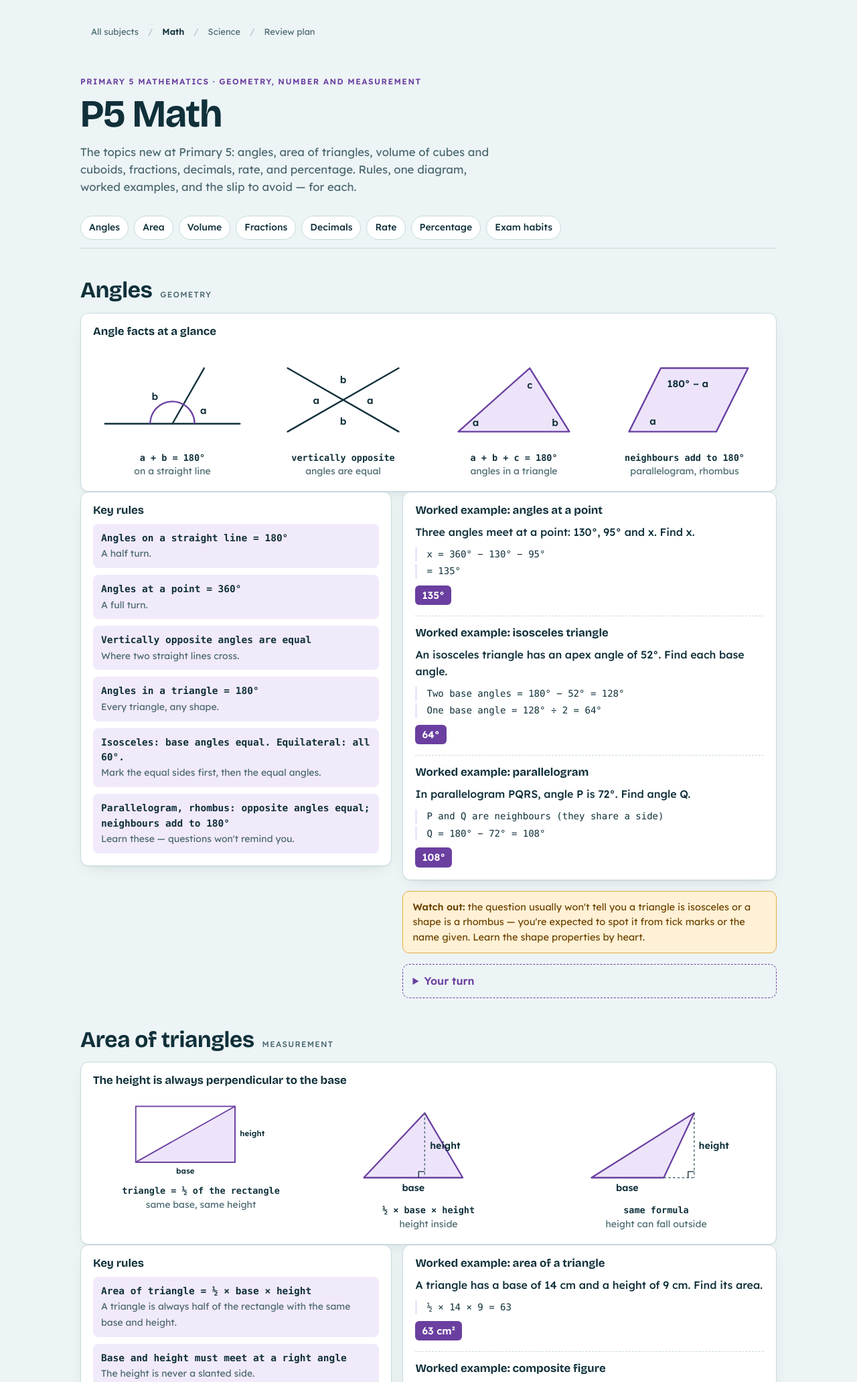
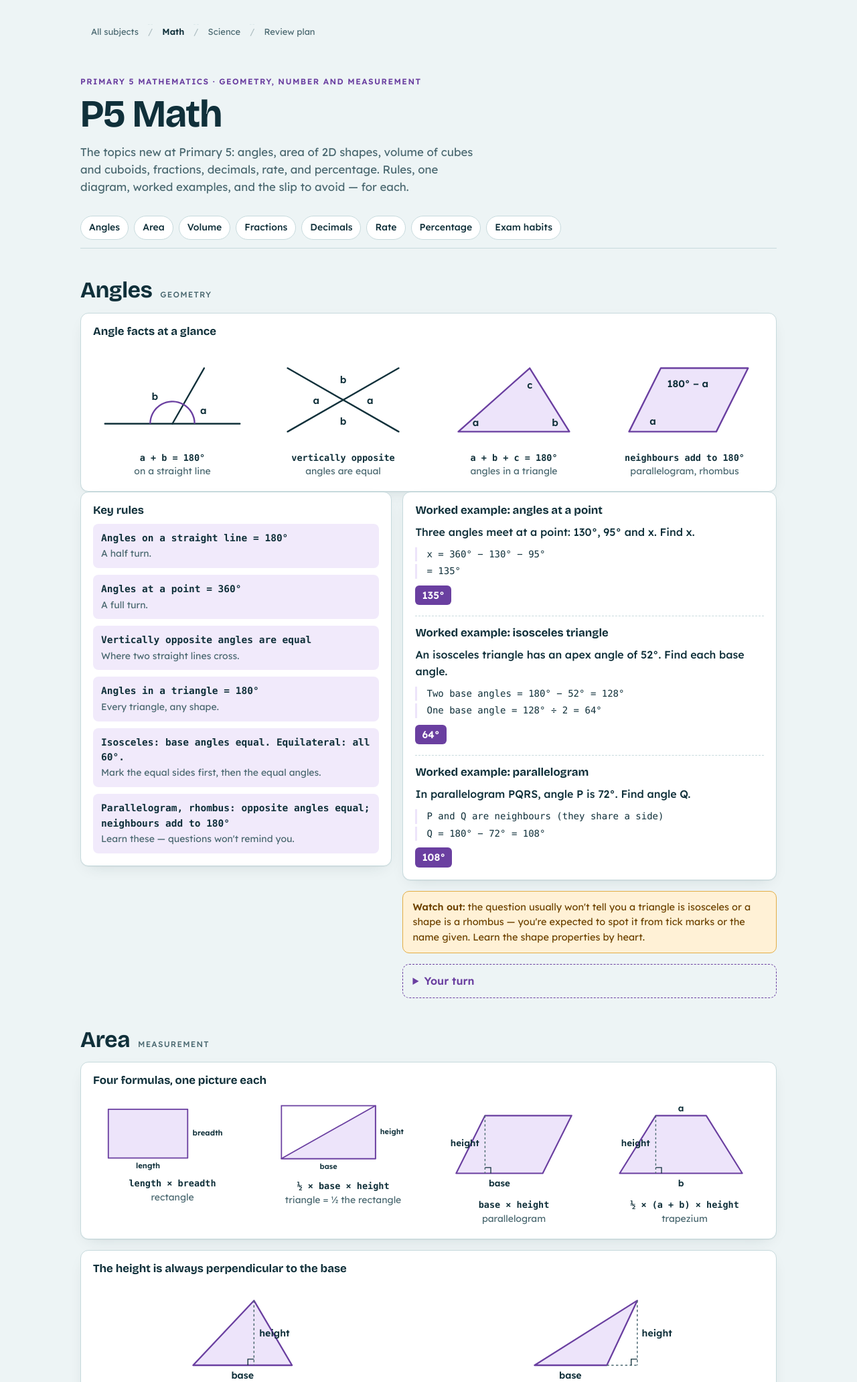
Before and after one commit to jicheng17/PSLE, a Flask app: page /math in a window 1280 px wide. Shown: the top 2063 px of the page at 67% size. Run offline with Flask 3, Linux system fonts and the light colour scheme.

Commit message:
Add Rectangle, Parallelogram, and Trapezium to the Area topic
The Area topic on the Math page now covers all four shapes: Rectangle
(prerequisite refresher), Triangle (existing), Parallelogram, and
Trapezium — each with its own diagram, key rule, and worked example.
Parallelogram/trapezium area formulas aren't officially named in the
MOE P5 syllabus (the official method is to split them into rectangles
and triangles), but were added per the user's explicit choice to match
worksheet/assessment-book material. Documented this nuance in
CLAUDE.md's Scope & purpose section. Also broadened the section's
"Watch out" box and updated the lede/index-card copy from "area of
triangles" to "area of 2D shapes".

```diff
--- a/templates/index.html
+++ b/templates/index.html
@@ -86,7 +86,7 @@
     <a class="card math" href="/math">
       <div class="icon">M</div>
       <h2><span class="subject">Math</span> · P5 Math</h2>
-      <p class="desc">Angles, area of triangles, volume of cubes and cuboids, fractions, decimals, rate, and percentage.</p>
+      <p class="desc">Angles, area of 2D shapes, volume of cubes and cuboids, fractions, decimals, rate, and percentage.</p>
       <div class="go">Open the cheat sheet →</div>
     </a>
     <a class="card science" href="/science">
--- a/templates/math.html
+++ b/templates/math.html
@@ -160,7 +160,7 @@
   <header>
     <p class="eyebrow">Primary 5 Mathematics · Geometry, number and measurement</p>
     <h1>P5 Math</h1>
-    <p class="lede">The topics new at Primary 5: angles, area of triangles, volume of cubes and cuboids, fractions, decimals, rate, and percentage. Rules, one diagram, worked examples, and the slip to avoid — for each.</p>
+    <p class="lede">The topics new at Primary 5: angles, area of 2D shapes, volume of cubes and cuboids, fractions, decimals, rate, and percentage. Rules, one diagram, worked examples, and the slip to avoid — for each.</p>
   </header>
 
   <nav class="nav" aria-label="Topics">
@@ -272,10 +272,18 @@
 
     <!-- P5 AREA -->
     <section class="sec" id="p5-area" aria-labelledby="p5-area-h">
-      <div class="sec-head"><h2 id="p5-area-h">Area of triangles</h2><span class="strand">Measurement</span></div>
+      <div class="sec-head"><h2 id="p5-area-h">Area</h2><span class="strand">Measurement</span></div>
       <div class="panel">
-        <h3>The height is always perpendicular to the base</h3>
+        <h3>Four formulas, one picture each</h3>
         <div class="figs">
+          <figure>
+            <svg viewBox="0 0 260 130" role="img" aria-label="A rectangle with the bottom side labelled length and the right side labelled breadth.">
+              <rect class="shape" x="25" y="25" width="130" height="80"/>
+              <text class="lbl" x="90" y="122" text-anchor="middle">length</text>
+              <text class="lbl" x="163" y="68">breadth</text>
+            </svg>
+            <figcaption><b>length × breadth</b>rectangle</figcaption>
+          </figure>
           <figure>
             <svg viewBox="0 0 270 140" role="img" aria-label="A rectangle divided by a diagonal into two triangles. One triangle is shaded to show it is exactly half of the rectangle.">
               <rect class="plain" x="30" y="20" width="160" height="90"/>
@@ -283,8 +291,35 @@
               <text class="lbl" x="110" y="128" text-anchor="middle">base</text>
               <text class="lbl" x="198" y="68">height</text>
             </svg>
-            <figcaption><b>triangle = ½ of the rectangle</b>same base, same height</figcaption>
+            <figcaption><b>½ × base × height</b>triangle = ½ the rectangle</figcaption>
           </figure>
+          <figure>
+            <svg viewBox="0 0 220 140" role="img" aria-label="A parallelogram with its base along the bottom and a dashed perpendicular height from the top-left corner down to the base.">
+              <polygon class="shape" points="30,110 150,110 190,30 70,30"/>
+              <line class="dash" x1="70" y1="30" x2="70" y2="110"/>
+              <polyline class="sq" points="70,102 78,102 78,110"/>
+              <text class="lbl" x="90" y="128" text-anchor="middle">base</text>
+              <text class="lbl" x="62" y="72" text-anchor="end">height</text>
+            </svg>
+            <figcaption><b>base × height</b>parallelogram</figcaption>
+          </figure>
+          <figure>
+            <svg viewBox="0 0 220 140" role="img" aria-label="A trapezium with two parallel sides, the shorter one on top labelled a and the longer one on the bottom labelled b, and a dashed perpendicular height between them.">
+              <polygon class="shape" points="20,110 190,110 140,30 70,30"/>
+              <line class="dash" x1="70" y1="30" x2="70" y2="110"/>
+              <polyline class="sq" points="70,102 78,102 78,110"/>
+              <text class="lbl" x="105" y="24" text-anchor="middle">a</text>
+              <text class="lbl" x="105" y="128" text-anchor="middle">b</text>
+              <text class="lbl" x="62" y="72" text-anchor="end">height</text>
+            </svg>
+            <figcaption><b>½ × (a + b) × height</b>trapezium</figcaption>
+          </figure>
+        </div>
+      </div>
+
+      <div class="panel" style="margin-top:16px">
+        <h3>The height is always perpendicular to the base</h3>
+        <div class="figs">
           <figure>
             <svg viewBox="0 0 220 140" role="img" aria-label="Acute triangle with base along the bottom and a dashed perpendicular height from the top vertex.">
               <polygon class="shape" points="25,110 155,110 105,25"/>
@@ -309,18 +344,25 @@
         </div>
       </div>
 
-      <div class="cols">
+      <div class="cols" style="margin-top:16px">
         <div class="panel">
           <h3>Key rules</h3>
           <ul class="rules">
-            <li><b>Area of triangle = ½ × base × height</b><span>A triangle is always half of the rectangle with the same base and height.</span></li>
-            <li><b>Base and height must meet at a right angle</b><span>The height is never a slanted side.</span></li>
-            <li><b>Working backwards: base = 2 × area ÷ height</b><span>Undo the ½ by doubling first.</span></li>
+            <li><b>Rectangle: Area = length × breadth</b><span>The one you already know — the other formulas all build on it.</span></li>
+            <li><b>Triangle: Area = ½ × base × height</b><span>A triangle is always half of the rectangle with the same base and height.</span></li>
+            <li><b>Parallelogram: Area = base × height</b><span>The height is the perpendicular distance between the two parallel sides, not the slanted side.</span></li>
+            <li><b>Trapezium: Area = ½ × (a + b) × height</b><span>a and b are the lengths of the two parallel sides.</span></li>
             <li><b>Composite figure: split it, or complete it then subtract</b><span>Break the shape into rectangles and triangles you already know how to find.</span></li>
+            <li><b>Working backwards: rearrange the formula</b><span>E.g. base = 2 × area ÷ height for a triangle — undo the ½ by doubling first.</span></li>
           </ul>
         </div>
         <div class="stack">
           <div class="panel">
+            <h3>Worked example: area of a rectangle</h3>
+            <p class="q">A rectangle measures 15 cm by 8 cm. Find its area.</p>
+            <ul class="steps"><li>15 × 8 = 120</li></ul>
+            <span class="ans">120 cm²</span>
+            <hr class="sep">
             <h3>Worked example: area of a triangle</h3>
             <p class="q">A triangle has a base of 14 cm and a height of 9 cm. Find its area.</p>
             <ul class="steps"><li>½ × 14 × 9 = 63</li></ul>
@@ -342,12 +384,28 @@
               <li>= 72 ÷ 8 = 9</li>
             </ul>
             <span class="ans">9 cm</span>
+            <hr class="sep">
+            <h3>Worked example: area of a parallelogram</h3>
+            <p class="q">A parallelogram has a base of 16 cm and a height of 9 cm. Its slanted side is 11 cm. Find its area.</p>
+            <ul class="steps">
+              <li>The slanted side (11 cm) is not the height — ignore it</li>
+              <li>16 × 9 = 144</li>
+            </ul>
+            <span class="ans">144 cm²</span>
+            <hr class="sep">
+            <h3>Worked example: area of a trapezium</h3>
+            <p class="q">A trapezium has parallel sides of 12 cm and 8 cm, and a height of 5 cm. Find its area.</p>
+            <ul class="steps">
+              <li>½ × (12 + 8) × 5</li>
+              <li>= ½ × 20 × 5 = 50</li>
+            </ul>
+            <span class="ans">50 cm²</span>
           </div>
-          <div class="warn"><b>Watch out:</b> never use a slanted side as the height — look for the small square that marks the right angle, or check the height is drawn straight up from the base (even if that means it falls outside the triangle).</div>
+          <div class="warn"><b>Watch out:</b> for triangles, parallelograms, and trapeziums, never use a slanted side as the height — look for the small square that marks the right angle, or check the height is drawn straight up from the base (even if that means it falls outside the shape). For a trapezium, make sure a and b are the two <i>parallel</i> sides, not a slanted one.</div>
           <details class="try">
             <summary>Your turn</summary>
-            <p>A triangle has an area of 45 cm² and a height of 10 cm. Find its base.</p>
-            <p class="reveal">Base = 2 × 45 ÷ 10 = 90 ÷ 10 = 9 cm</p>
+            <p>A parallelogram has a base of 9 cm and a height of 6 cm. Find its area.</p>
+            <p class="reveal">9 × 6 = 54 cm²</p>
           </details>
         </div>
       </div>
```
Also changed, not shown: CLAUDE.md (+10 -0 lines).
